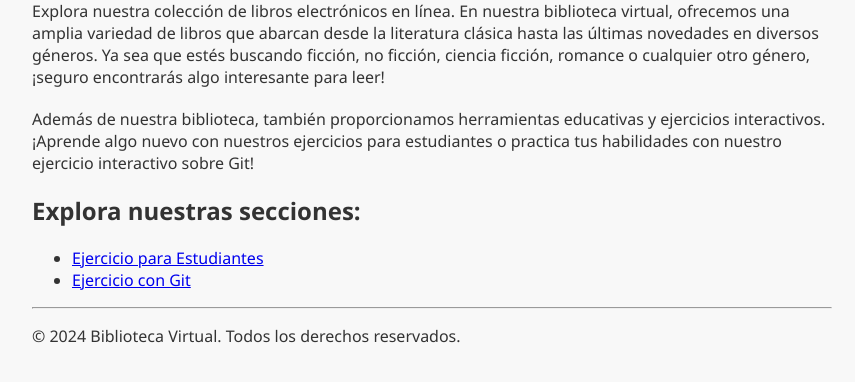
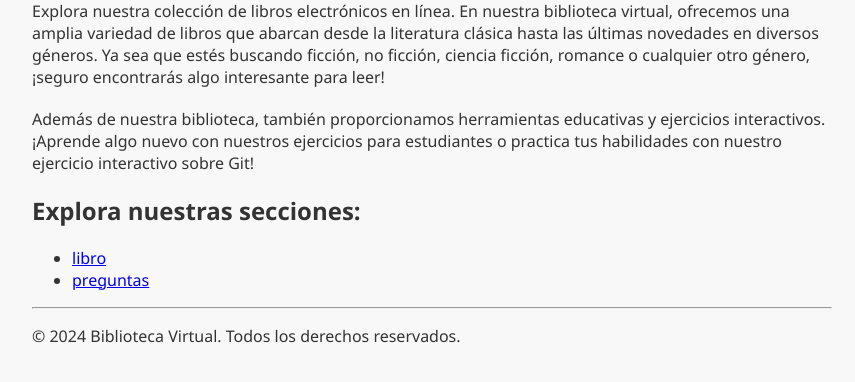
Before and after one commit to CentauroPro/app-i1, a plain HTML site: page index.html in a window 1280 px wide. Shown: the part 106-488 px from the top of the page, without its empty margins (208-1063 px from the left). Drawn offline with Linux system fonts and the light colour scheme.

Commit message:
actulizacion de rutas en el index.html

```diff
--- a/index.html
+++ b/index.html
@@ -34,8 +34,8 @@
     <h2>Explora nuestras secciones:</h2>
 
     <ul>
-        <li><a href="ejercicio_estudiantes.html">Ejercicio para Estudiantes</a></li>
-        <li><a href="ejercicio_git.html">Ejercicio con Git</a></li>
+        <li><a href="libros.html">libro</a></li>
+        <li><a href="preguntas.html">preguntas</a></li>
     </ul>
 
     <hr>
```
